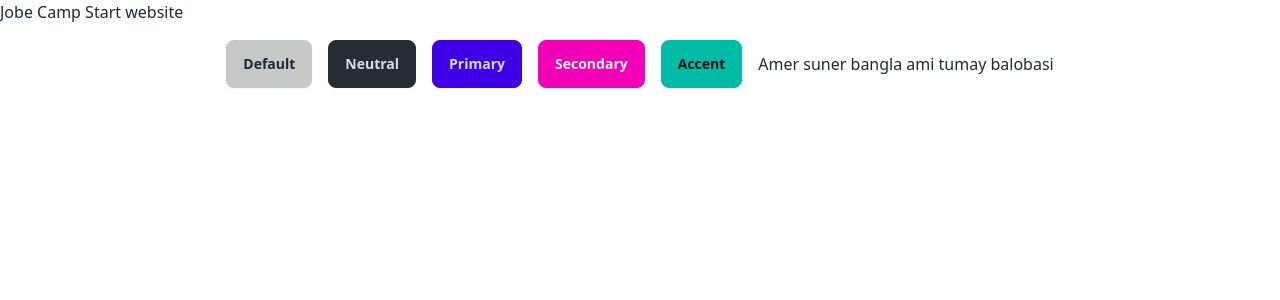
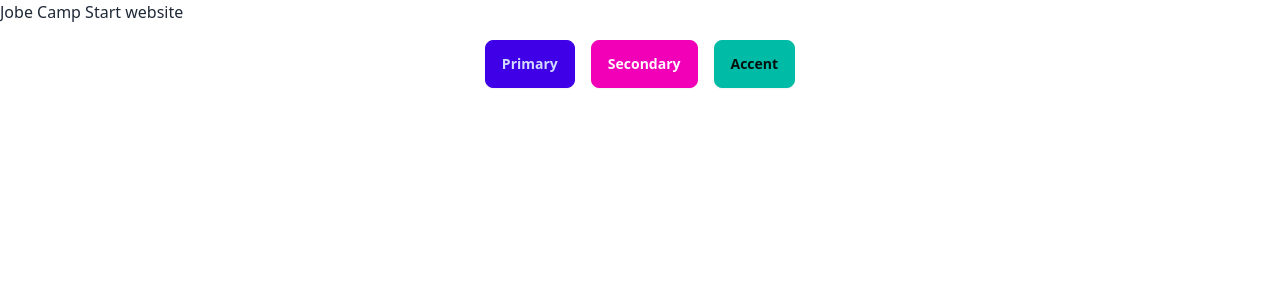
Before and after one commit to developerFarukk/Job-Camp, a Next.js app: page / in a window 1280 px wide. Shown: the top 300 px of the page. Built offline with nearby package versions, Linux system fonts and the light colour scheme.

Commit message:
up jnasbv

```diff
--- a/src/app/page.tsx
+++ b/src/app/page.tsx
@@ -5,12 +5,11 @@ export default function Home() {
     <div>
       <h2>Jobe Camp Start website</h2>
       <div className="flex justify-center items-center gap-4 p-4">
-      <button className="btn btn-active">Default</button>
-      <button className="btn btn-active btn-neutral">Neutral</button>
+
       <button className="btn btn-active btn-primary">Primary</button>
       <button className="btn btn-active btn-secondary">Secondary</button>
       <button className="btn btn-active btn-accent">Accent</button>
-      <p>Amer suner bangla ami tumay balobasi</p>
+
 
       </div>
     </div>
```
